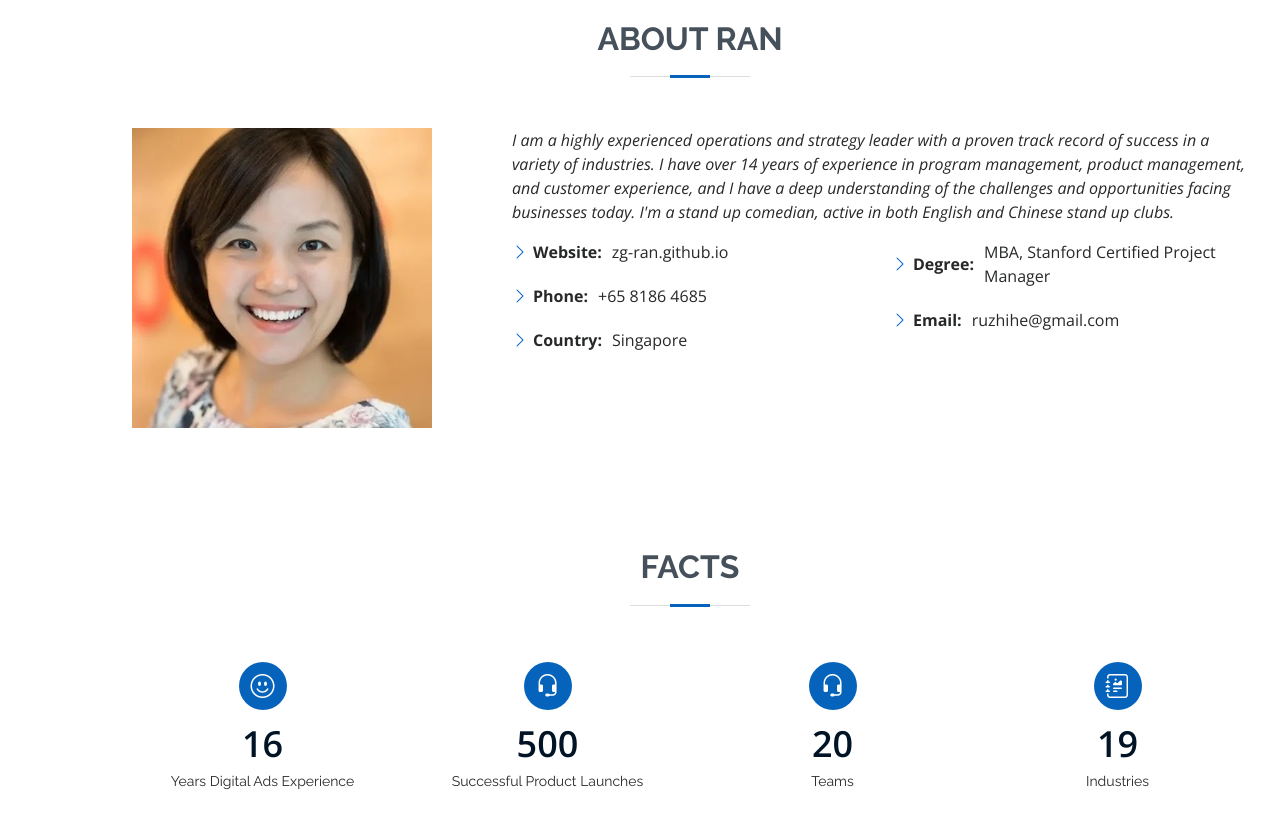
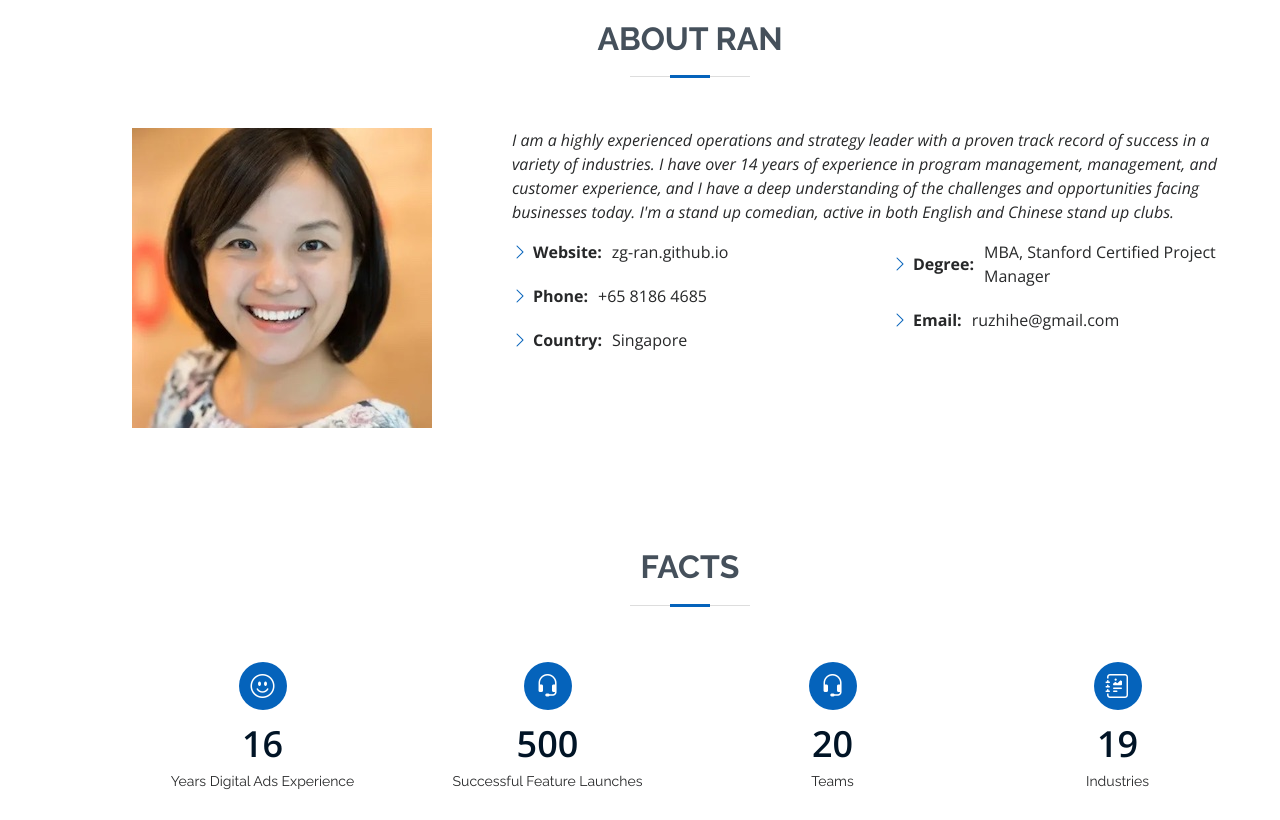
Before and after one commit to zg-ran/zg-ran.github.io, a plain HTML site: page index.html in a window 1280 px wide. Shown: the part 840-1660 px from the top of the page. Drawn offline with nearby package versions, Linux system fonts and the light colour scheme.

Commit message:
Update index.html

```diff
--- a/index.html
+++ b/index.html
@@ -90,7 +90,7 @@
           <div class="col-lg-8 pt-4 pt-lg-0 content">
            <!--  <h3>Program Manager</h3> -->
             <p class="fst-italic">
-              I am a highly experienced operations and strategy leader with a proven track record of success in a variety of industries. I have over 14 years of experience in program management, product management, and customer experience, and I have a deep understanding of the challenges and opportunities facing businesses today. I'm a stand up comedian, active in both English and Chinese stand up clubs.
+              I am a highly experienced operations and strategy leader with a proven track record of success in a variety of industries. I have over 14 years of experience in program management,  management, and customer experience, and I have a deep understanding of the challenges and opportunities facing businesses today. I'm a stand up comedian, active in both English and Chinese stand up clubs.
             </p>
 
             <div class="row">
@@ -124,7 +124,7 @@
 
         <div class="section-title">
           <h2>Facts</h2>
- <!--          <p>I have been leading a project team and providing scaled solution for over 6 million advertisers, I designed and deployed Product Launch Readiness strategies and Request Prioritisation Process that empowered smooth product experience and process automation:</p> -->
+ <!--          <p>I have been leading a project team and providing scaled solution for over 6 million advertisers, I designed and deployed  Launch Readiness strategies and Request Prioritisation Process that empowered smooth  experience and process automation:</p> -->
         </div>
 
         <div class="row">
@@ -141,7 +141,7 @@
             <div class="count-box">
               <i class="bi bi-headset"></i>
               <span data-purecounter-start="0" data-purecounter-end="500" data-purecounter-duration="1" class="purecounter"></span>
-              <p>Successful Product Launches</p>
+              <p>Successful Feature Launches</p>
             </div>
           </div>
 
```
